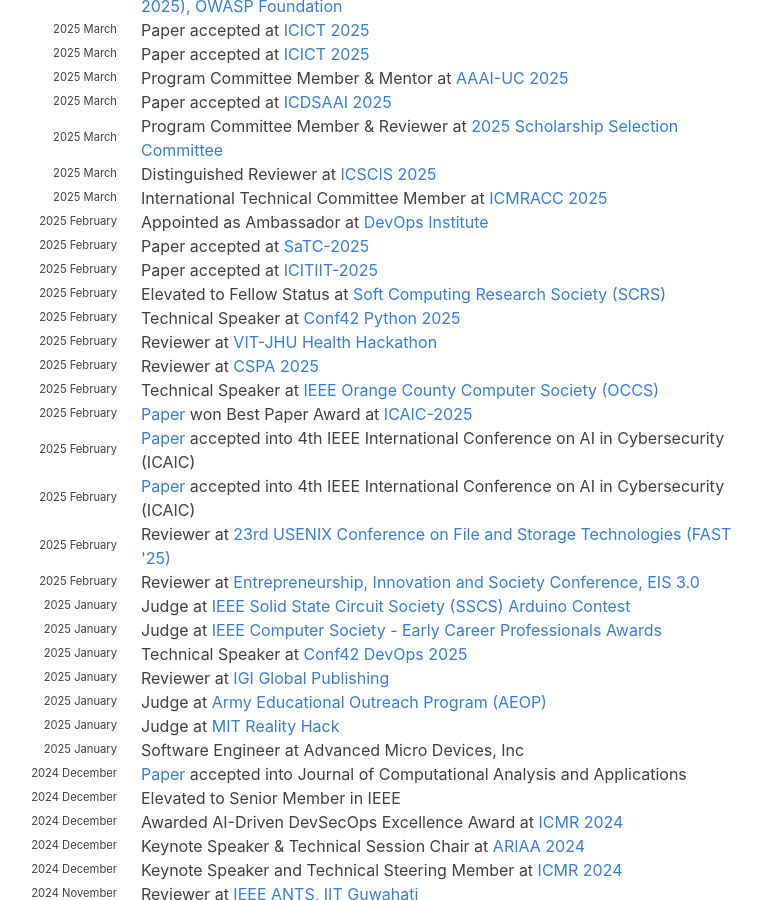
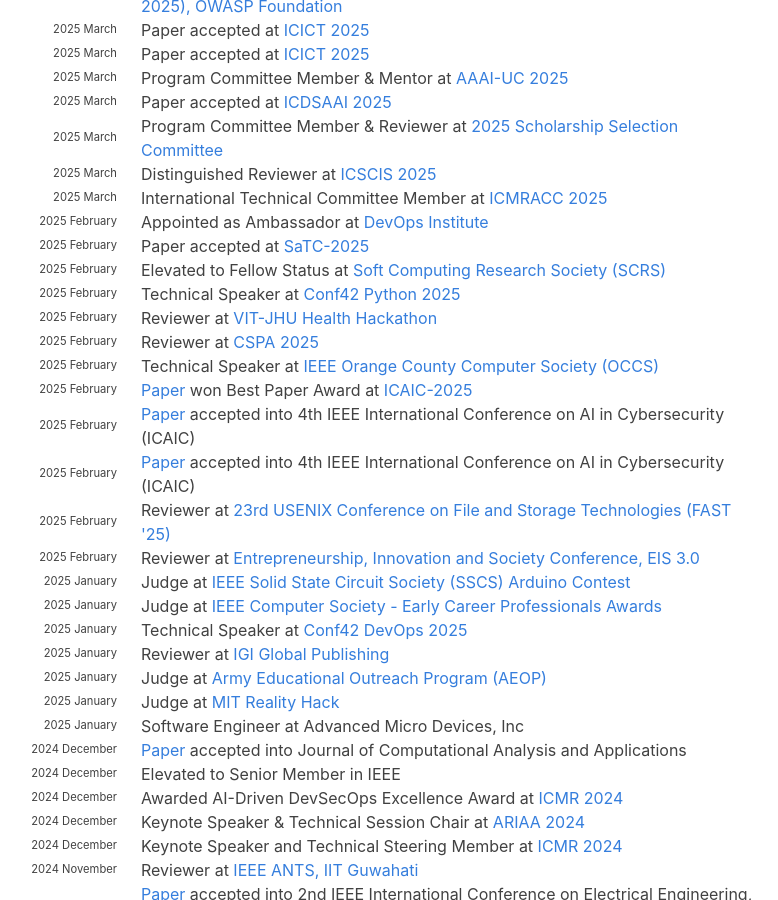
Before and after one commit to hariharanragothaman/hariharanragothaman.github.io, a Jekyll site: the page built from index.md, in a window 1280 px wide and 900 px high, scrolled down 1242 px. Shown: the whole window, without its empty margins (191-969 px from the left). Built offline with Jekyll 4.4.1, drawn with Linux system fonts in a browser that asks for light colours; nearby versions of some CDN libraries; some web fonts are replaced.

Commit message:
Polishes and Updates

```diff
--- a/_data/news.yaml
+++ b/_data/news.yaml
@@ -107,10 +107,6 @@
 - year: 2025
   year-extra: February
   description: Paper accepted at <a href="https://satcconf.com/"> SaTC-2025</a>
-
-- year: 2025
-  year-extra: February
-  description: Paper accepted at <a href="https://icitiit25.iiitkottayam.ac.in/index.html"> ICITIIT-2025</a>
 
 - year: 2025
   year-extra: February
```
